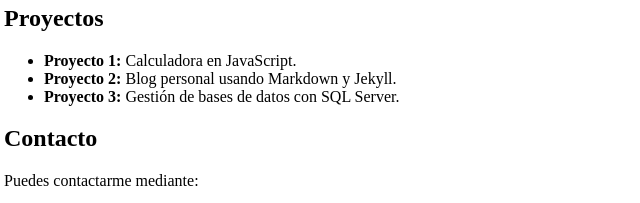
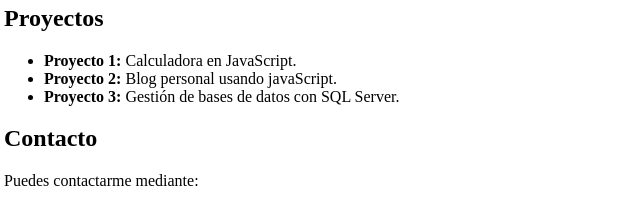
Before and after one commit to jcdiazdelcastillo/DESPLIEGUE---PR-CTICA-GITHUBPAGES, a plain HTML site: page index.html in a window 1280 px wide. Shown: the part 198-401 px from the top of the page, 4-644 px from the left. Drawn offline with Linux system fonts and the light colour scheme.

Commit message:
modificación texto

```diff
--- a/index.html
+++ b/index.html
@@ -15,7 +15,7 @@
     <h2>Proyectos</h2>
     <ul>
         <li><b>Proyecto 1:</b> Calculadora en JavaScript.</li>
-        <li><b>Proyecto 2:</b> Blog personal usando Markdown y Jekyll.</li>
+        <li><b>Proyecto 2:</b> Blog personal usando javaScript.</li>
         <li><b>Proyecto 3:</b> Gestión de bases de datos con SQL Server.</li>
     </ul>
 
@@ -29,4 +29,5 @@
     <h2>Más información</h2>
     <p>Este sitio es un ejemplo básico de cómo puedes empezar a crear tu portafolio o página personal usando GitHub Pages.</p>
 </body>
+
 </html>
```
